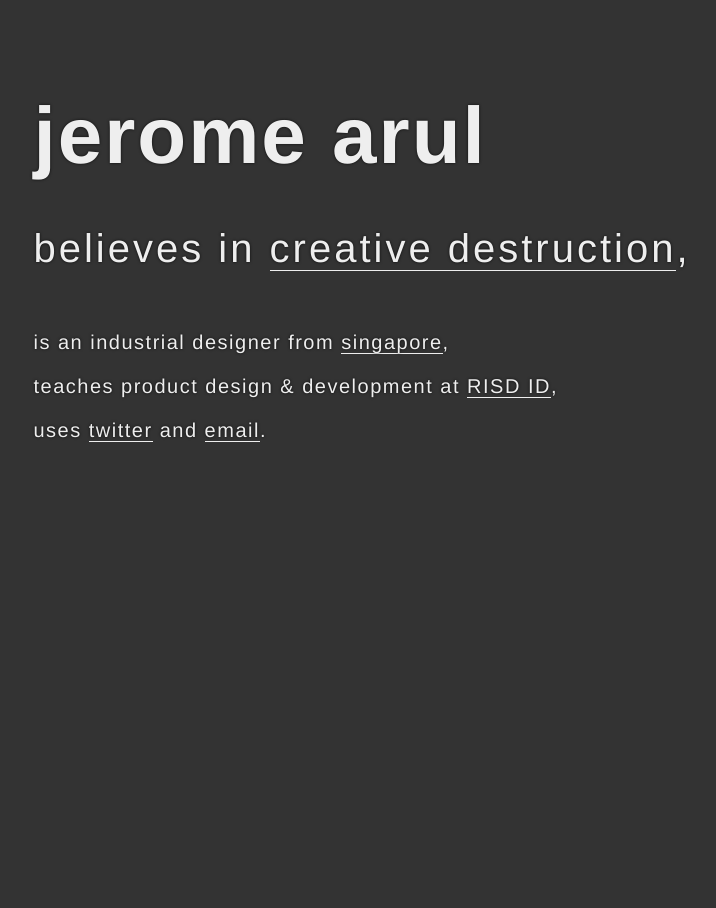
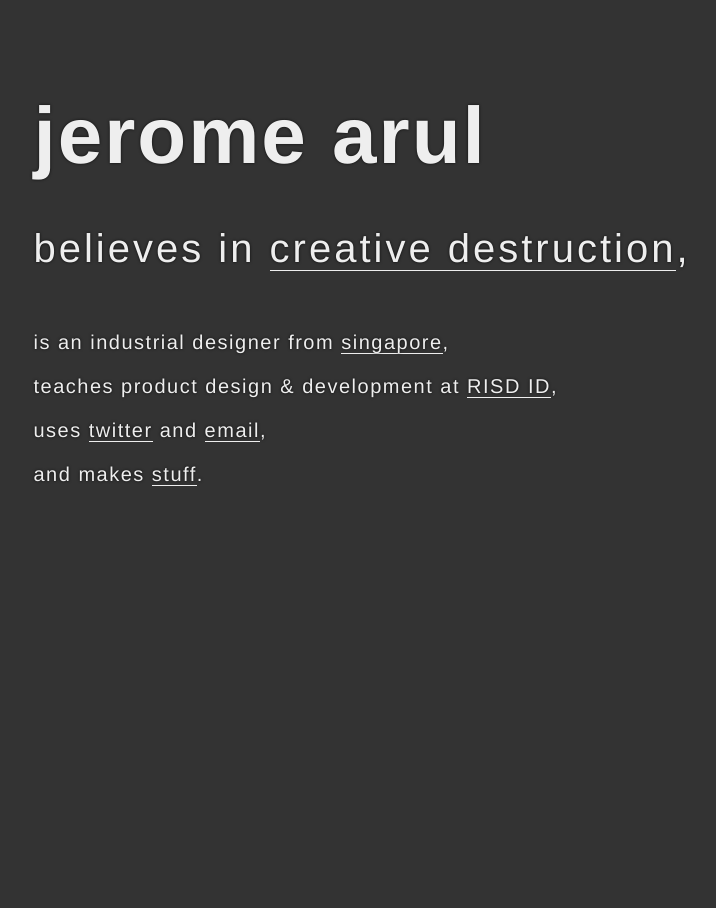
Before and after one commit to jeromearul/jeromearul.github.io, a Jekyll site: the page index.html, which Jekyll copies as it is, in a window 1280 px wide. Shown: the whole page, without its empty margins (63-779 px from the left). Built offline with Jekyll 4.4.1, drawn with Linux system fonts in a browser that asks for light colours.

Commit message:
added work directory link to html

```diff
--- a/index.html
+++ b/index.html
@@ -17,7 +17,8 @@
 		<p class="secondary">believes in <a href="http://economics.mit.edu/files/1785" target="_blank">creative destruction</a>,</p>
 		<p>is an industrial designer from <a href="https://goo.gl/maps/gEasK4UgHPv" target="_blank">singapore</a>,</p>
 		<p>teaches product design & development at <a href="http://www.risd.edu/academics/industrial-design/faculty/Jerome-Arul/" target="_blank">RISD ID</a>,</p>
-		<p>uses <a href="http://twitter.com/jerome_arul" target="_blank">twitter</a> and <a href="mailto:jerome.arul@gmail.com">email</a>.</p>
+		<p>uses <a href="http://twitter.com/jerome_arul" target="_blank">twitter</a> and <a href="mailto:jerome.arul@gmail.com">email</a>,</p>
+        <p>and makes <a href="/work/jeromearul7.html">stuff</a>.</p>
 </div>
 
 </body>
```
